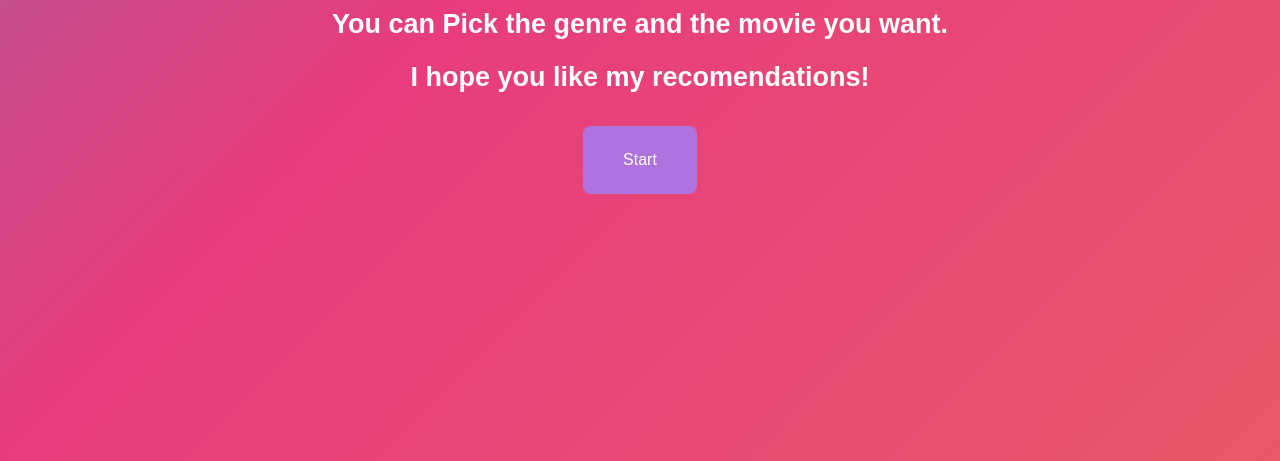
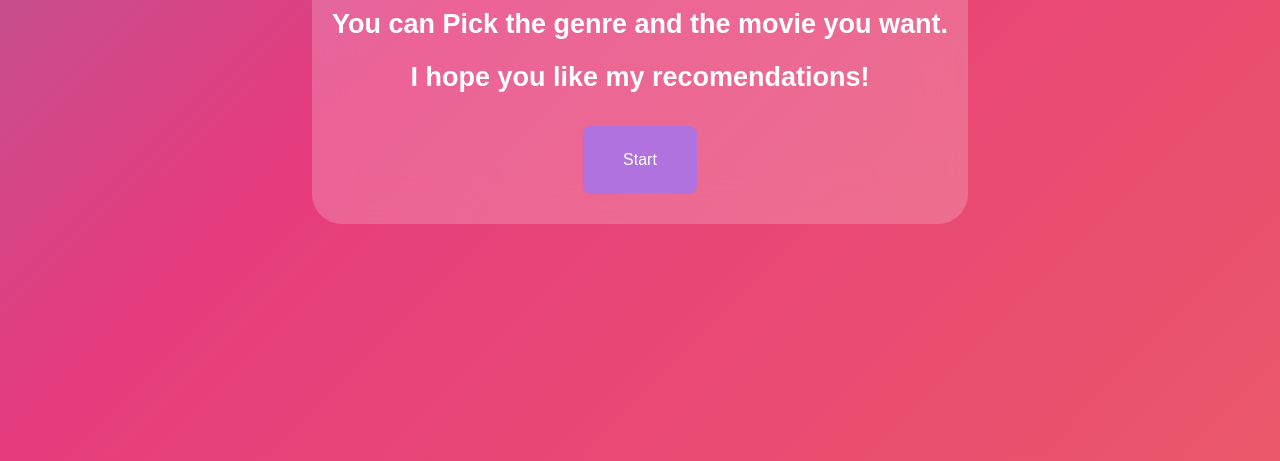
Before and after one commit to I-am-V/MovieNight, a plain HTML site: page index.html in a window 1280 px wide. Shown: the part 339-800 px from the top of the page. Drawn offline with Linux system fonts and the light colour scheme.

Commit message:
Added a frosted glass effect to the main text content. on to hosting it on render.

```diff
--- a/style.css
+++ b/style.css
@@ -21,6 +21,9 @@ html, body {
     text-align: center;
     padding: 20px;
     box-sizing: border-box;
+    background: rgba(255, 255, 255, 0.2); /* Adjust the color and opacity as needed */
+    backdrop-filter: blur(20px); /* Adjust the blur value as needed */
+    border-radius: 30px;
 }
 
 .hidden {
```
